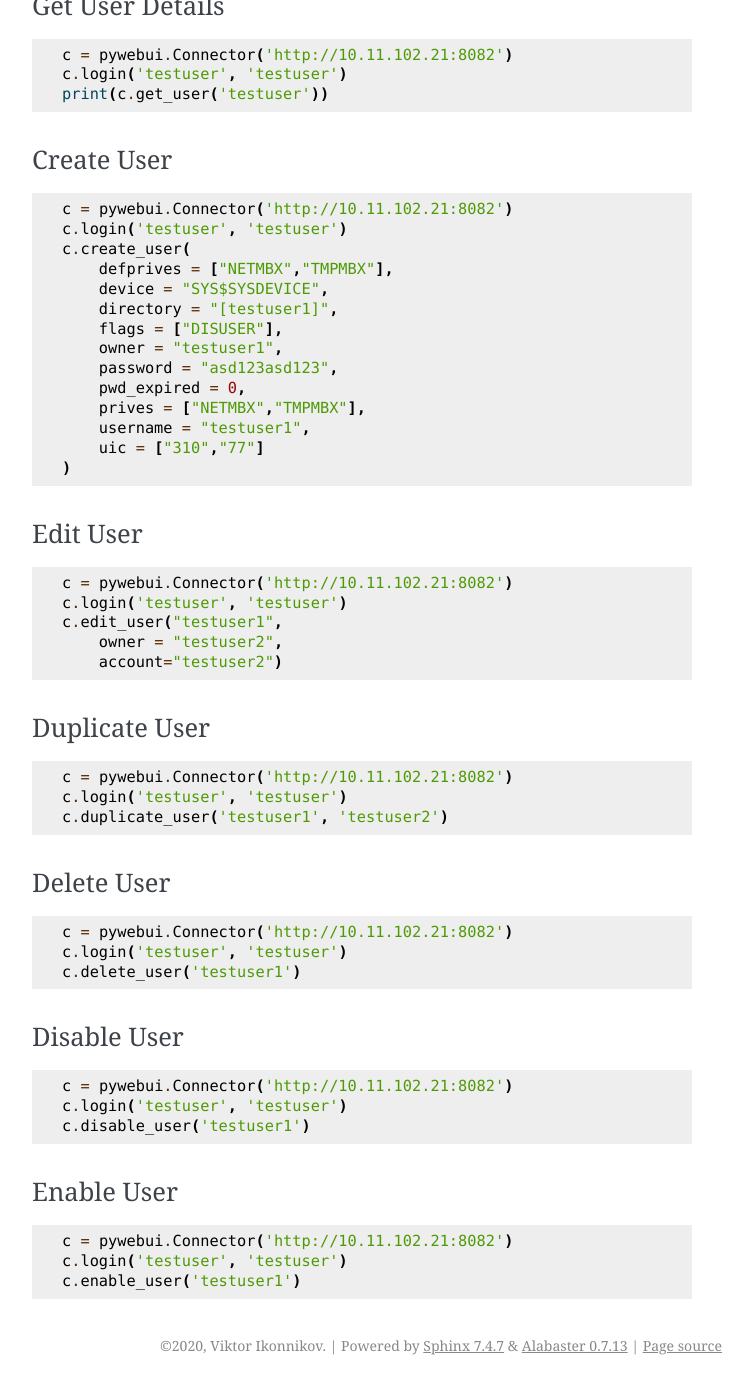
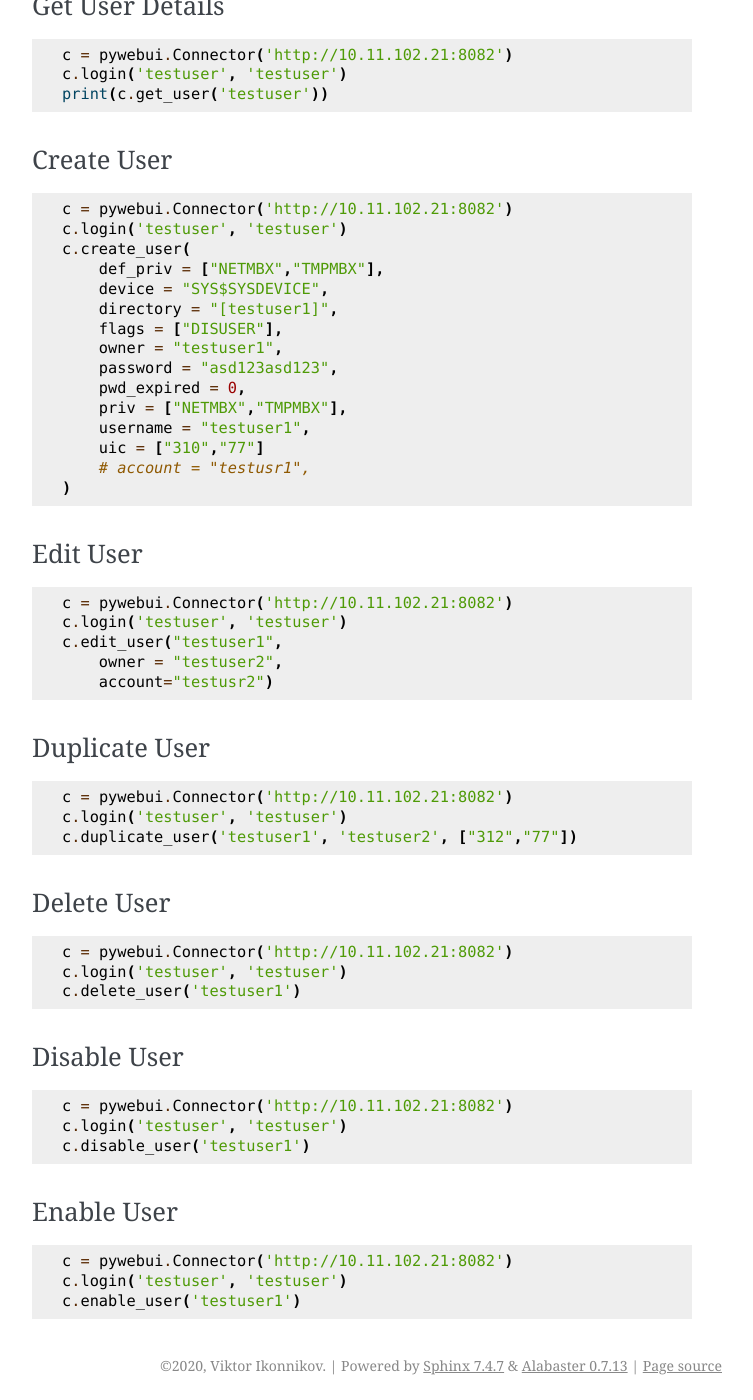
Before and after one commit to vmssoftware/pywebui, a Sphinx documentation site: the page built from docs/source/getting_started.rst, in a window 1280 px wide and 1400 px high, scrolled down 854 px. Shown: the whole window, without its empty margins (388-1141 px from the left). Built offline with Sphinx 7.4.7, drawn with Linux system fonts in a browser that asks for light colours.

Commit message:
Examples corrected in Sphinx docs

```diff
--- a/docs/source/getting_started.rst
+++ b/docs/source/getting_started.rst
@@ -56,16 +56,17 @@ Create User
     c = pywebui.Connector('http://10.11.102.21:8082')
     c.login('testuser', 'testuser')
     c.create_user(
-        defprives = ["NETMBX","TMPMBX"],
+        def_priv = ["NETMBX","TMPMBX"],
         device = "SYS$SYSDEVICE",
         directory = "[testuser1]",
         flags = ["DISUSER"],
         owner = "testuser1",
         password = "asd123asd123",
         pwd_expired = 0,
-        prives = ["NETMBX","TMPMBX"],
+        priv = ["NETMBX","TMPMBX"],
         username = "testuser1",
         uic = ["310","77"]
+        # account = "testusr1",
     )
 
 Edit User
@@ -77,7 +78,7 @@ Edit User
     c.login('testuser', 'testuser')
     c.edit_user("testuser1",
         owner = "testuser2",
-        account="testuser2")
+        account="testusr2")
 
 
 Duplicate User
@@ -87,7 +88,7 @@ Duplicate User
 
     c = pywebui.Connector('http://10.11.102.21:8082')
     c.login('testuser', 'testuser')
-    c.duplicate_user('testuser1', 'testuser2')
+    c.duplicate_user('testuser1', 'testuser2', ["312","77"])
 
 
 
```
